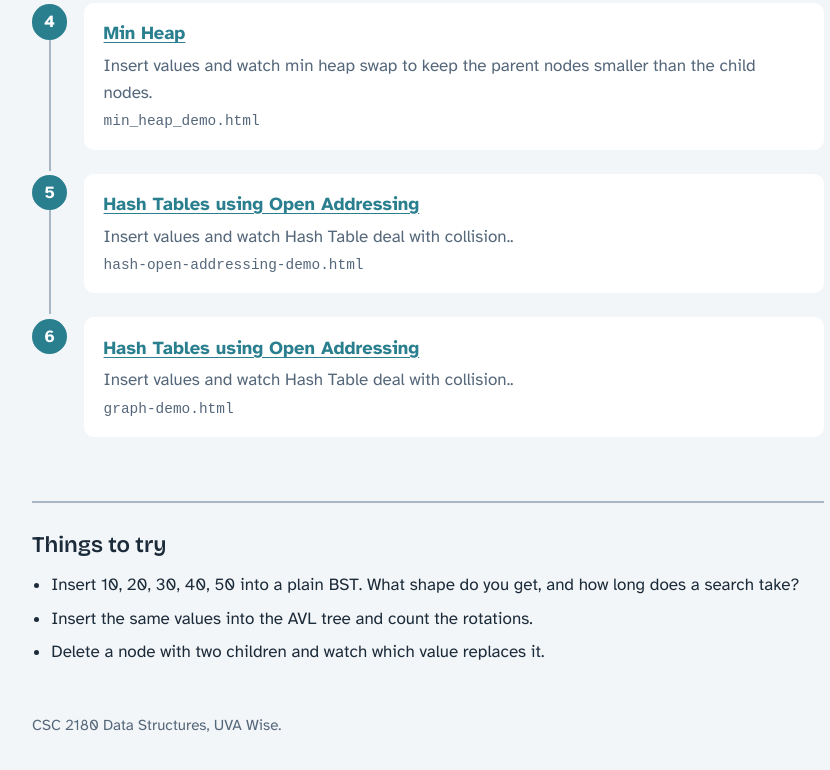
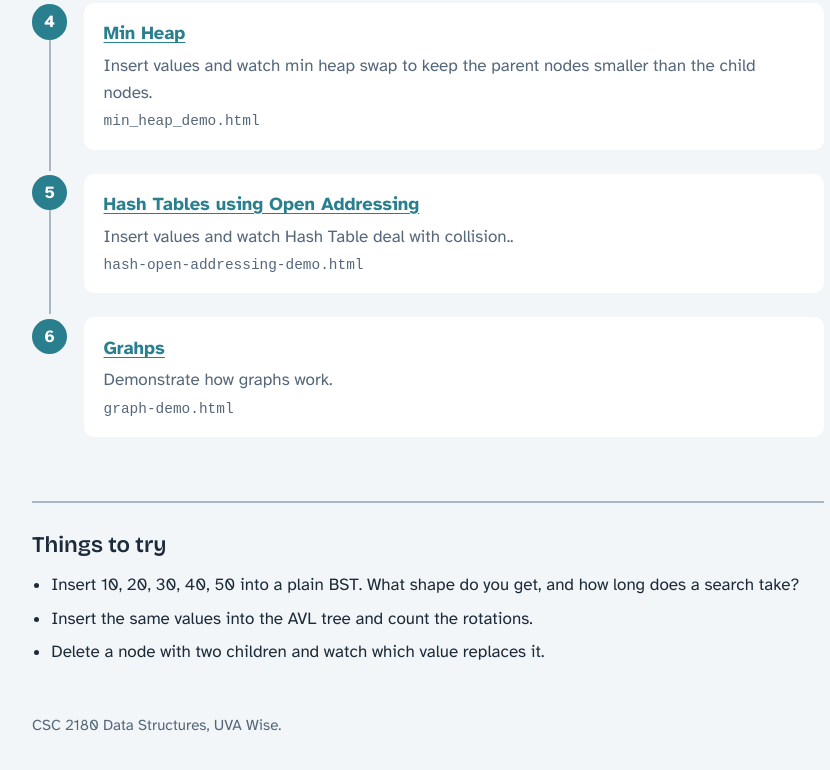
Before and after one commit to def3qu/Data-Structure-Models, a plain HTML site: page index.html in a window 1280 px wide. Shown: the part 852-1622 px from the top of the page, without its empty margins (212-1042 px from the left). Drawn offline with nearby package versions, Linux system fonts and the light colour scheme.

Commit message:
Replace hash table demo with graph demo

```diff
--- a/index.html
+++ b/index.html
@@ -196,9 +196,9 @@
         </a>
       </li>
       <li class="demo">
-        <a class="demo" href="hash-open-addressing-demo.html">
-          <strong>Hash Tables using Open Addressing</strong>
-          <span>Insert values and watch Hash Table deal with collision..</span>
+        <a class="demo" href="graph-demo.html">
+          <strong>Grahps</strong>
+          <span>Demonstrate how graphs work.</span>
           <code>graph-demo.html</code>
         </a>
       </li>
```
